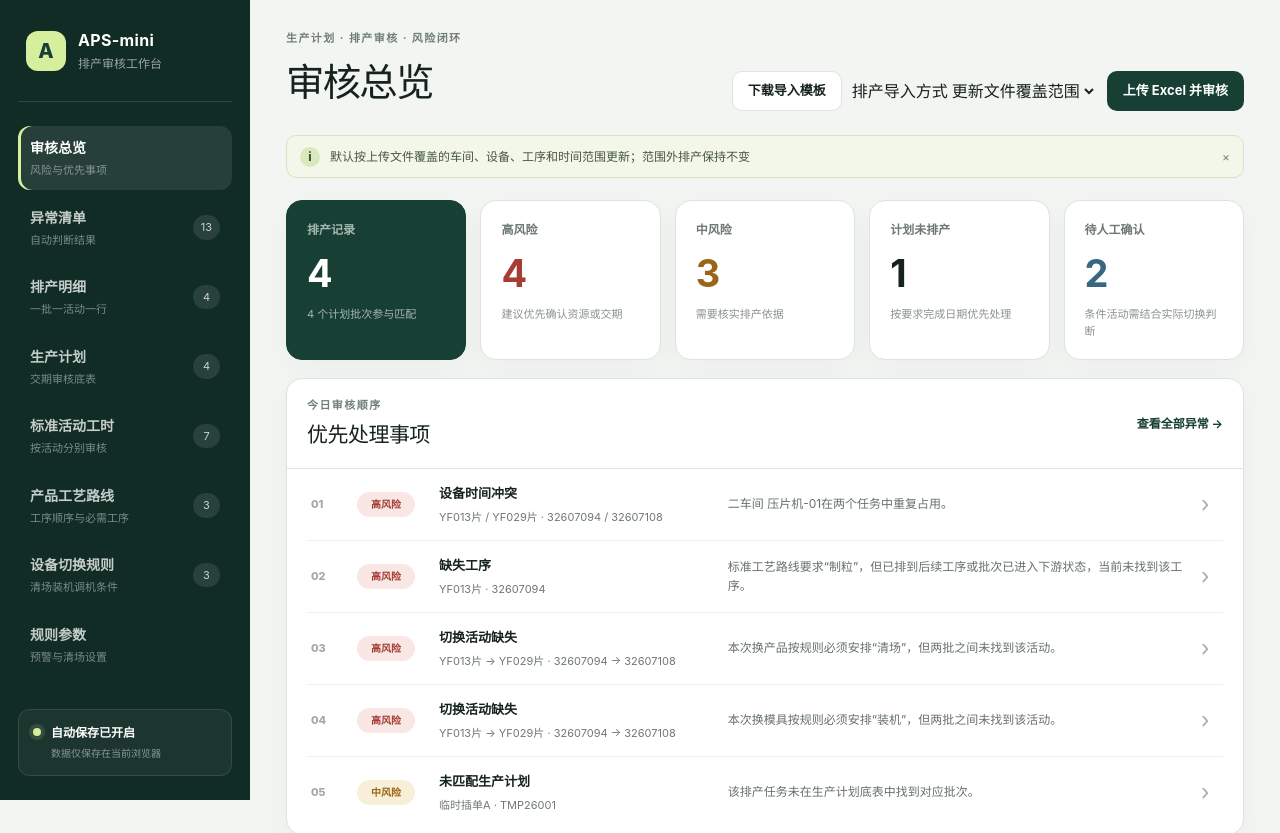
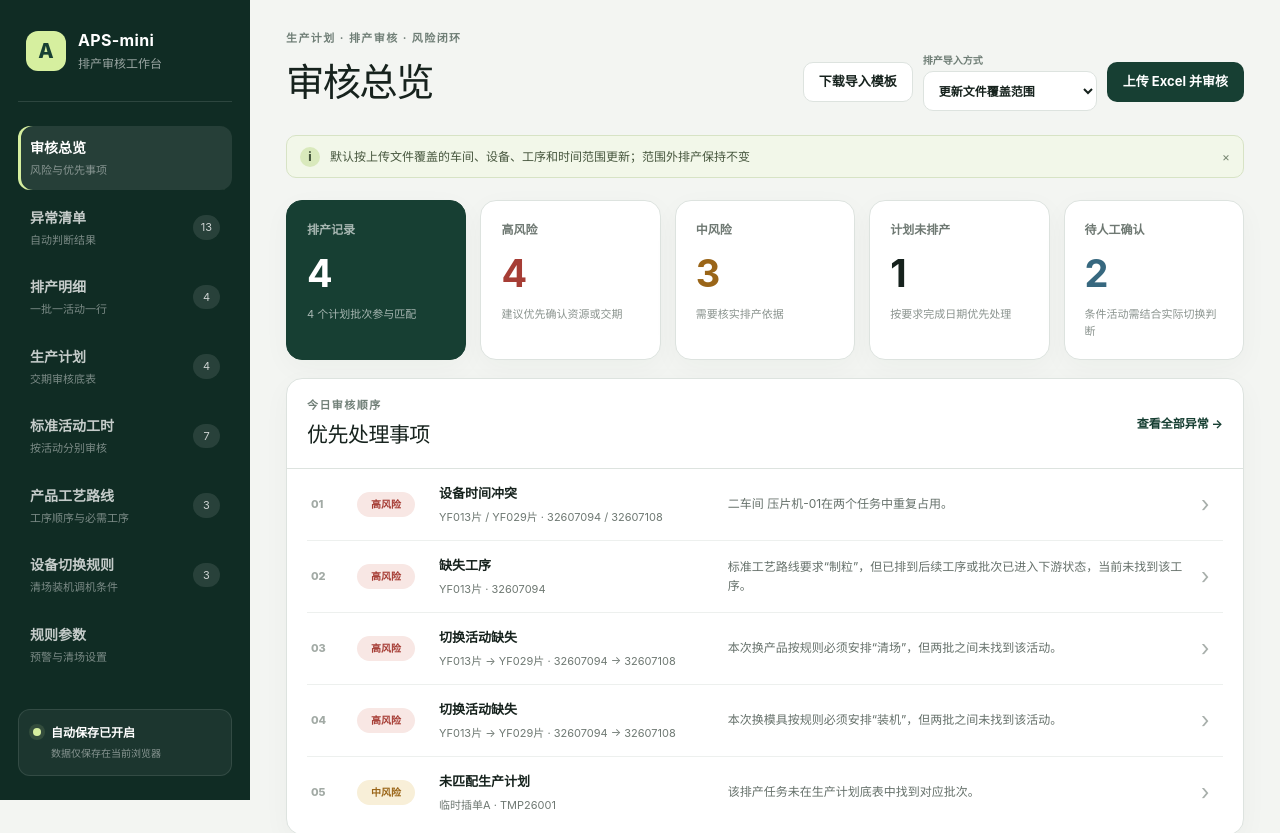
Before and after one commit to 243068786k/APS-mini, a Next.js app: page / in a window 1280 px wide. Shown: the top 833 px of the page. Built offline with nearby package versions, Linux system fonts and the light colour scheme.

Commit message:
Add scoped schedule replacement updates

```diff
--- a/app/globals.css
+++ b/app/globals.css
@@ -238,6 +238,29 @@ h2 {
   display: flex;
   gap: 10px;
   align-items: center;
+}
+
+.import-mode {
+  min-width: 174px;
+  display: grid;
+  gap: 3px;
+}
+
+.import-mode span {
+  color: #6f7e76;
+  font-size: 10px;
+  font-weight: 700;
+}
+
+.import-mode select {
+  min-height: 40px;
+  padding: 0 32px 0 11px;
+  border: 1px solid var(--line);
+  border-radius: 10px;
+  background: #fff;
+  color: var(--ink);
+  font-size: 12px;
+  font-weight: 700;
 }
 
 .filters {
@@ -966,10 +989,16 @@ footer {
 
   .top-actions {
     width: 100%;
+    flex-wrap: wrap;
   }
 
   .top-actions .button {
     flex: 1;
+  }
+
+  .import-mode {
+    order: 3;
+    width: 100%;
   }
 
   .two-column,
```
